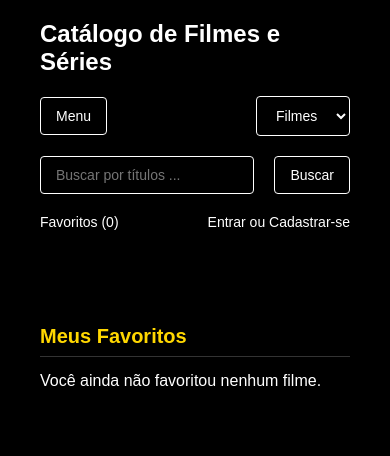
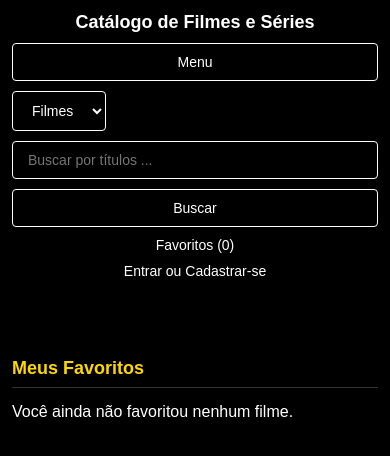
Before and after one commit to 202316360036/cinebusca, a plain HTML site: page index.html in a window 390 px wide. Drawn offline with Linux system fonts and the light colour scheme.

Commit message:
Adiciona responsividade com media queries (Davison)
Breakpoint 900px (tablet): reduz padding, 2 cards por linha.
Breakpoint 600px (celular): header em coluna, 1 card ocupando 100%,
modal com width 90% e cards com aspect-ratio 2/3.

```diff
--- a/style.css
+++ b/style.css
@@ -196,3 +196,76 @@ main {
   cursor: pointer;
   font-size: 18px;
 }
+
+/* ============================================================
+   RESPONSIVIDADE - Davison
+   ============================================================ */
+
+/* Tablet e telas médias (até 900px) */
+@media (max-width: 900px) {
+  header {
+    padding: 15px 20px;
+    gap: 12px;
+  }
+
+  main {
+    padding: 15px 20px;
+  }
+
+  h1 {
+    font-size: 20px;
+  }
+
+  input {
+    max-width: 100%;
+  }
+
+  .card-filme {
+    width: calc(50% - 10px); /* 2 cards por linha (desconta metade do gap: 20px) */
+  }
+
+  .card-filme img {
+    height: 260px;
+  }
+}
+
+/* Celular (até 600px) */
+@media (max-width: 600px) {
+  header {
+    flex-direction: column;
+    align-items: stretch;
+    padding: 12px;
+    gap: 10px;
+  }
+
+  header h1 {
+    text-align: center;
+    font-size: 18px;
+  }
+
+  header a {
+    text-align: center;
+  }
+
+  main {
+    padding: 12px;
+  }
+
+  .card-filme {
+    width: 100%; /* 1 card por linha ocupando toda a largura */
+  }
+
+  .card-filme img {
+    height: auto;
+    aspect-ratio: 2 / 3; /* proporção clássica de pôster de cinema */
+  }
+
+  .modal-conteudo {
+    width: 90%;
+    max-width: 320px;
+  }
+
+  #secao-favoritos h2 {
+    font-size: 18px;
+  }
+}
```
